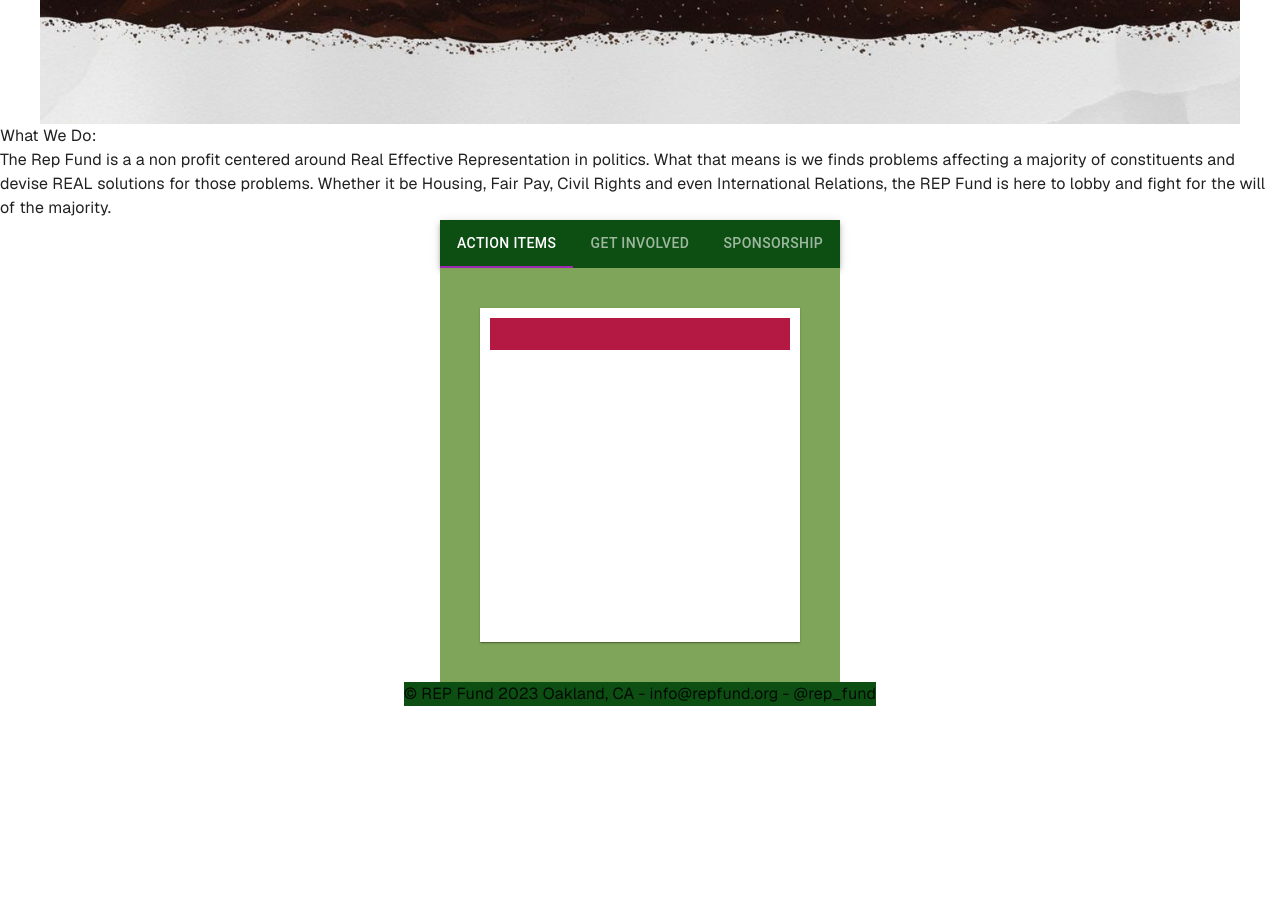
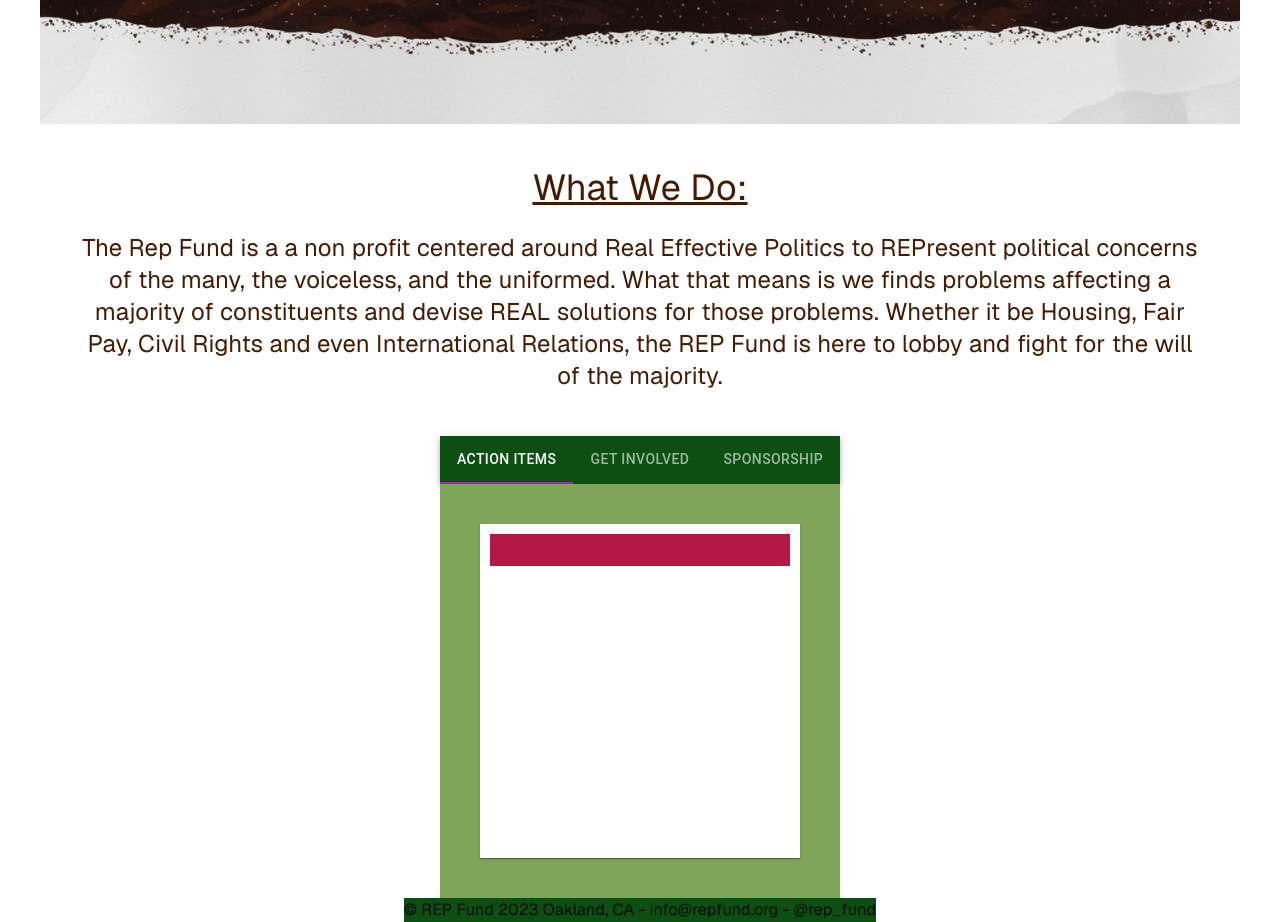
Before and after one commit to specilaist/repfund, a Next.js app: page / in a window 1280 px wide. Shown: the part 500-1422 px from the top of the page. Before the commit the page ends 1206 px from the top, so only its background shows below. Built offline with nearby package versions, Linux system fonts and the light colour scheme; some icons are missing.

Commit message:
added what we know, worked on card components

```diff
--- a/src/app/page.js
+++ b/src/app/page.js
@@ -9,12 +9,13 @@
     <div className="items-center justify-items-center min-h-screen gap-16 font-[family-name:var(--font-geist-sans)]">
       <NavBar/>
       <Banner/>
-      <div>
-        <h1>
+      <div class="text-amber-950 text-center border-4 border-white px-18 py-10">
+        <h1 class="text-4xl text-decoration: underline">
           What We Do:
         </h1>
-        <p>
-        The Rep Fund is a a non profit centered around Real Effective  Representation in politics. What that means is we finds problems affecting a majority of constituents and devise REAL solutions for those problems. Whether it be Housing, Fair Pay, Civil Rights and even International Relations, the REP Fund is here to lobby and fight for the will of the majority.
+        <br></br>
+        <p class="text-2xl">
+        The Rep Fund is a a non profit centered around Real Effective Politics to REPresent political concerns of the many, the voiceless, and the uniformed. What that means is we finds problems affecting a majority of constituents and devise REAL solutions for those problems. Whether it be Housing, Fair Pay, Civil Rights and even International Relations, the REP Fund is here to lobby and fight for the will of the majority.
         </p>
       </div>
       <HomeTabs />
--- a/src/components/Tabs/homeTabs.jsx
+++ b/src/components/Tabs/homeTabs.jsx
@@ -10,6 +10,7 @@
 import Box from '@mui/material/Box';
 import ActionCards from '../Cards/actionCardBox';
 import InitiativeCard from '../Cards/initiativeCard';
+import EarlyYears from '../Cards/actionCardBox';
 
 function TabPanel(props) {
   const { children, value, index, ...other } = props;
@@ -53,7 +54,7 @@
   };
 
   return (
-    <Box sx={{ bgcolor: 'background.paper' }}>
+    <Box sx={{ flexGrow: 1, bgcolor: 'background.paper' }}>
       <AppBar position="static">
         <Tabs
           value={value}
```
Also changed, not shown: src/components/Cards/actionCardBox.jsx (+3 -3 lines), src/components/Cards/simpleCard.jsx (added).
